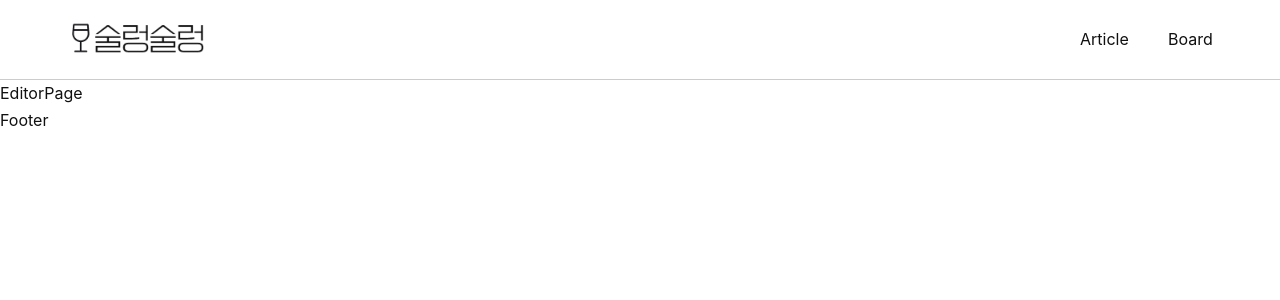
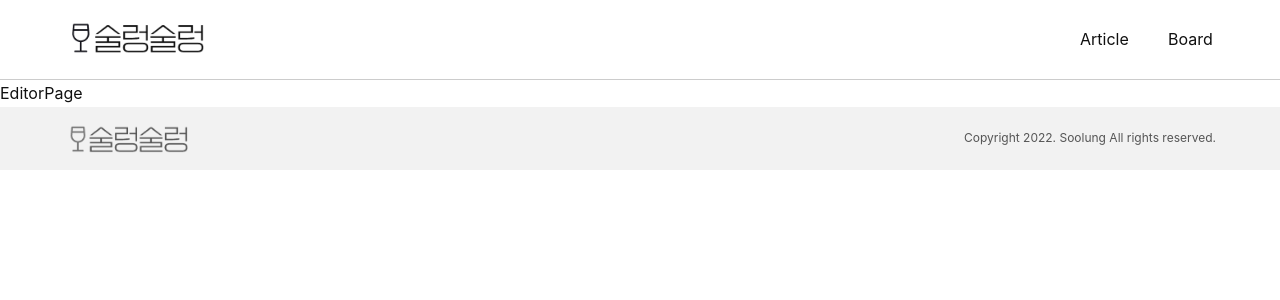
Before and after one commit to 5zzolago/Soolung-project, a React (Create React App) app: page /editor in a window 1280 px wide. Shown: the top 300 px of the page. Built offline with nearby package versions, Linux system fonts and the light colour scheme.

Commit message:
feat. footer 컴포넌트 추가

```diff
--- a/src/pages/Footer.jsx
+++ b/src/pages/Footer.jsx
@@ -1,7 +1,41 @@
 import React from "react";
+import styled from "styled-components";
+import { Container, Box } from "@mui/material";
+import logo from "../assets/logo-footer.png";
+import { Logo } from "../pages/Header";
 
 const Footer = () => {
-  return <div>Footer</div>;
+  return (
+    <FooterWrap>
+      <Container
+        maxWidth="lg"
+        sx={{
+          display: "flex",
+          justifyContent: "space-between",
+          alignItems: "center",
+        }}
+      >
+        <Box>
+          <Logo>
+            <img src={logo} alt="로고" height="28px" />
+          </Logo>
+        </Box>
+        <Box>
+          <CopyRight>Copyright 2022. Soolung All rights reserved.</CopyRight>
+        </Box>
+      </Container>
+    </FooterWrap>
+  );
 };
 
 export default Footer;
+
+const FooterWrap = styled.footer`
+  width: 100%;
+  background-color: #f2f2f2;
+`;
+
+const CopyRight = styled.p`
+  font-size: 12px;
+  color: #555;
+`;
--- a/src/pages/Header.jsx
+++ b/src/pages/Header.jsx
@@ -50,7 +50,7 @@ const HeaderWrap = styled.header`
   align-items: center;
 `;
 
-const Logo = styled.h1`
+export const Logo = styled.h1`
   padding-top: 8px;
 `;
 
```
Also changed, not shown: src/assets/logo-footer.png (added).
